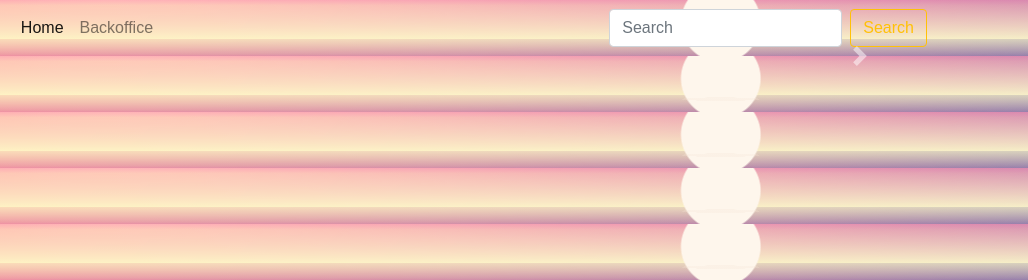
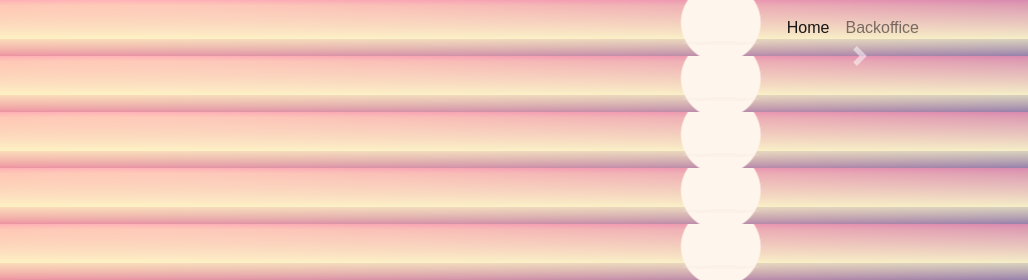
Before and after one commit to a-pyro/M3-D8-HW-CRUD, a plain HTML site: page index.html in a window 1280 px wide. Shown: the top 280 px of the page, 252-1280 px from the left. Drawn offline with nearby package versions, Linux system fonts and the light colour scheme; no server answers.

Commit message:
refactor

```diff
--- a/index.html
+++ b/index.html
@@ -66,7 +66,7 @@
           </button>
 
           <div class="collapse navbar-collapse" id="navbarSupportedContent">
-            <ul class="navbar-nav mr-auto">
+            <ul class="navbar-nav ml-auto">
               <li class="nav-item active">
                 <a class="nav-link" href="#"
                   >Home <span class="sr-only">(current)</span></a
@@ -76,20 +76,6 @@
                 <a class="nav-link" href="backoffice.html">Backoffice</a>
               </li>
             </ul>
-            <form class="form-inline my-2 my-lg-0">
-              <input
-                class="form-control mr-sm-2"
-                type="search"
-                placeholder="Search"
-                aria-label="Search"
-              />
-              <button
-                class="btn btn-outline-warning my-2 my-sm-0"
-                type="submit"
-              >
-                Search
-              </button>
-            </form>
           </div>
         </nav>
       </header>
```
Also changed, not shown: backoffice.js (+6 -6 lines).
